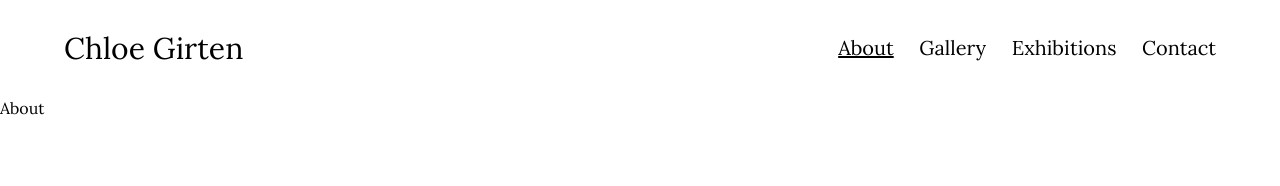
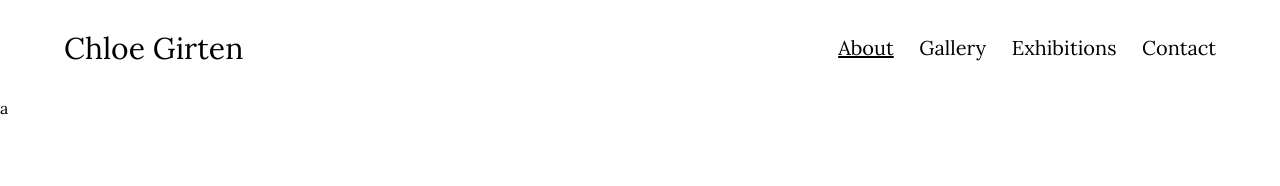
Before and after one commit to zax-pfe/Chloe-Next, a Next.js app: page /about in a window 1280 px wide. Shown: the top 186 px of the page. Built offline with nearby package versions, Linux system fonts and the light colour scheme.

Commit message:
adding animation about page

```diff
--- a/src/app/about/page.tsx
+++ b/src/app/about/page.tsx
@@ -1,3 +1,16 @@
-export default async function AboutPage() {
-  return <div>About</div>;
+"use client";
+import Image from "next/image";
+import { motion } from "framer-motion";
+
+export default function AboutPage() {
+  return (
+    <motion.div
+      initial={{ opacity: 0, y: 10 }}
+      animate={{ opacity: 1, y: 0 }}
+      transition={{ duration: 0.3 }}
+      className="about-container"
+    >
+      a
+    </motion.div>
+  );
 }
```
